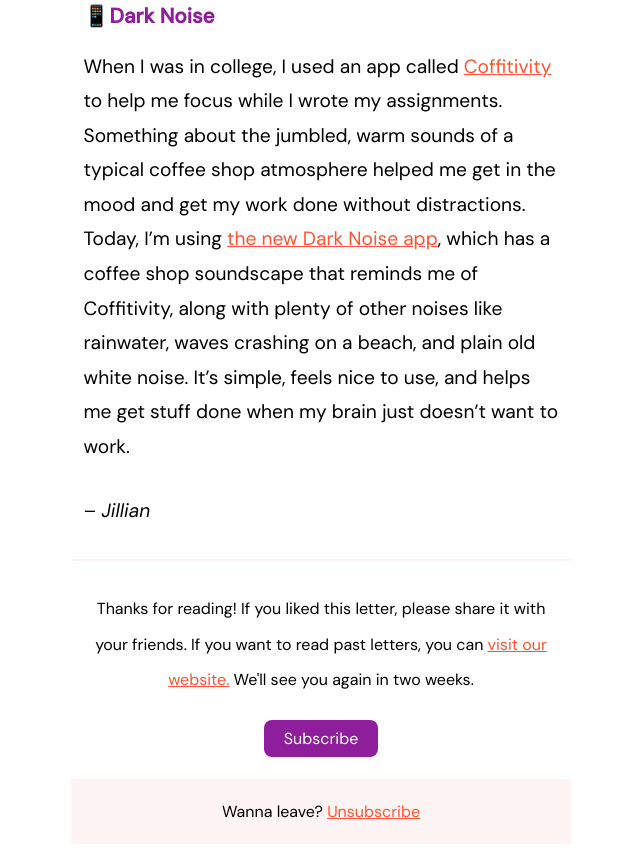
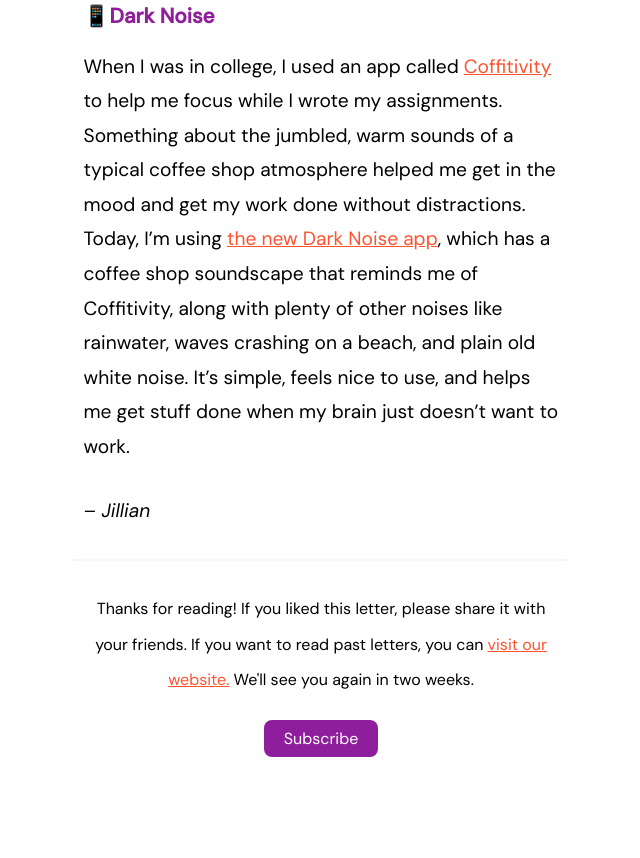
Before and after one commit to jilliangmeehan/letters-to-summer, a Jekyll site: the page built from emails/22.md, in a window 1280 px wide and 900 px high, scrolled down 2377 px. Shown: the top 858 px of the window, without its empty margins (319-959 px from the left). Built offline with Jekyll 4.4.1, drawn with Linux system fonts in a browser that asks for light colours; after the commit the page ends 3181 px from its top, so only the background shows below that.

Commit message:
don't need unsub

```diff
--- a/_layouts/email.html
+++ b/_layouts/email.html
@@ -114,7 +114,6 @@
       <div class="subscribe">
         <a class="button" href="https://letterstosummer.com/subscribe">Subscribe</a>
       </div>
-      <p class="pink"><small>Wanna leave? <a href="*|UNSUB|*">Unsubscribe</a></small></p>
     </footer>
   </body>
 </html>
```
Also changed, not shown: 2 other files.
